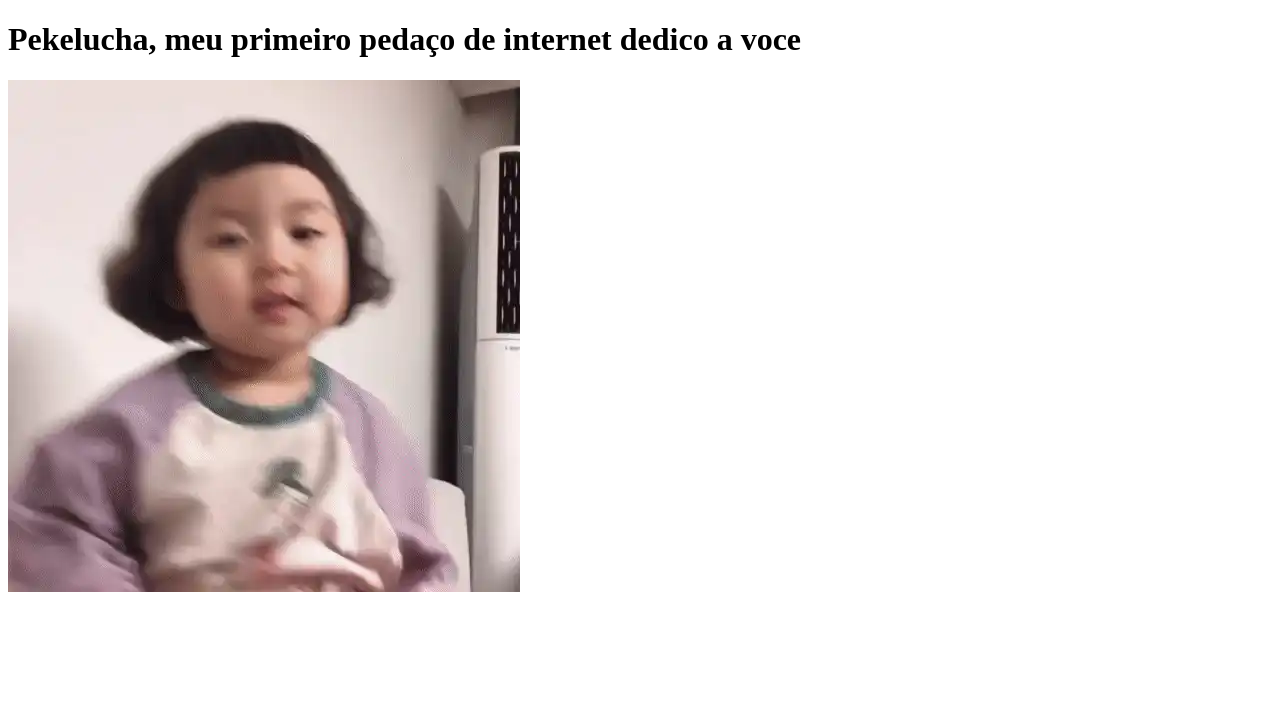
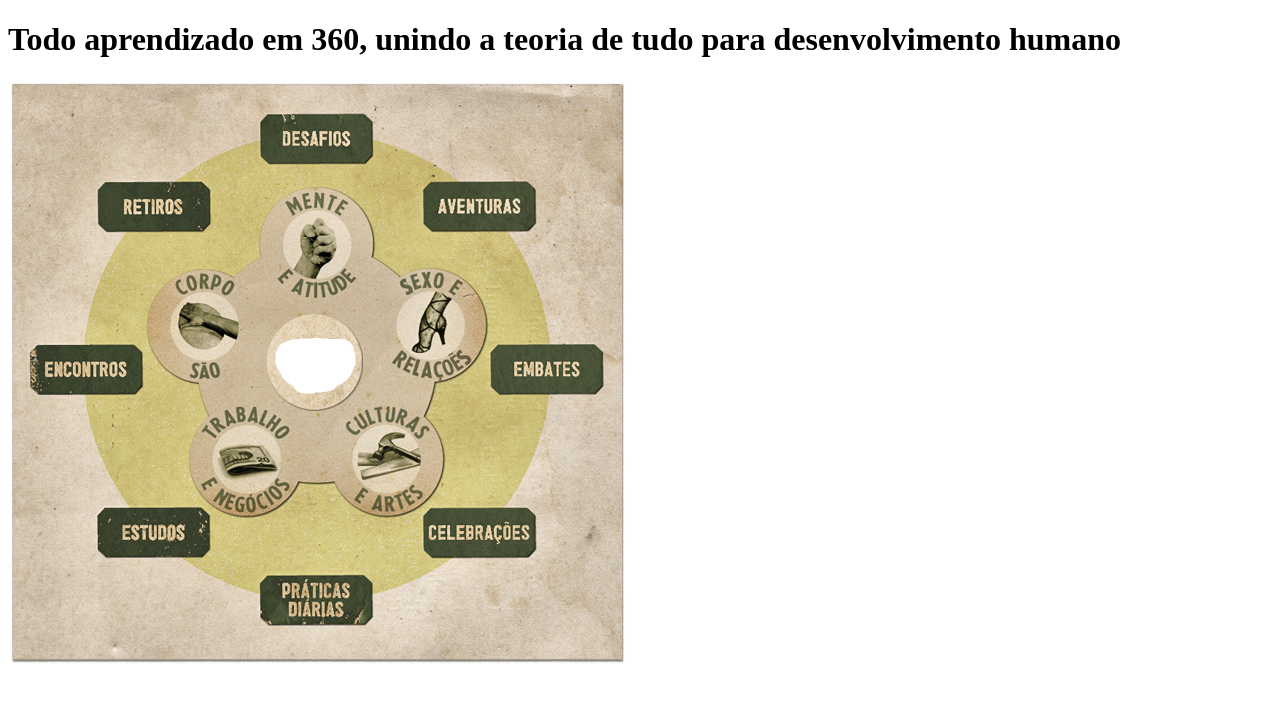
Before and after one commit to rodrigosangali/clone-tabnews, a Next.js app: page / in a window 1280 px wide. Shown: the top 702 px of the page. Built offline with nearby package versions, Linux system fonts and the light colour scheme.

Commit message:
publicado a primeira versao

```diff
--- a/pages/index.js
+++ b/pages/index.js
@@ -1,8 +1,8 @@
 function Home() {
   return (
     <div>
-      <h1>Pekelucha, meu primeiro pedaço de internet dedico a voce</h1>
-      <img src="/image.gif" alt="GIF Exemplo" />
+      <h1>Todo aprendizado em 360, unindo a teoria de tudo para desenvolvimento humano</h1>
+      <img src="/dojo_cabana.png" alt="GIF Exemplo" />
     </div>
   );
 }
```
Also changed, not shown: public/dojo_cabana.png (added), public/image.gif (deleted).
